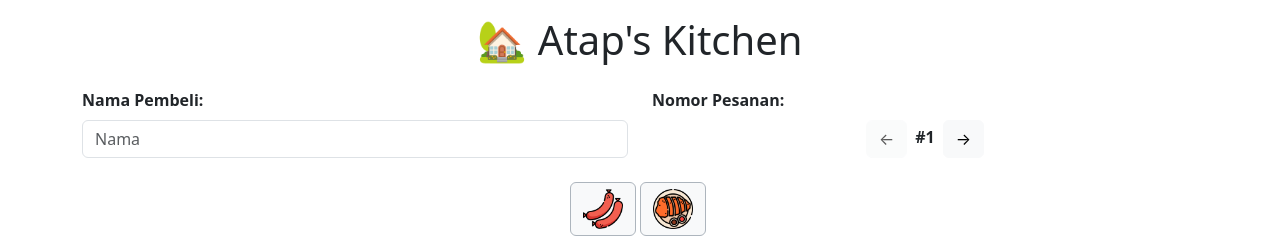
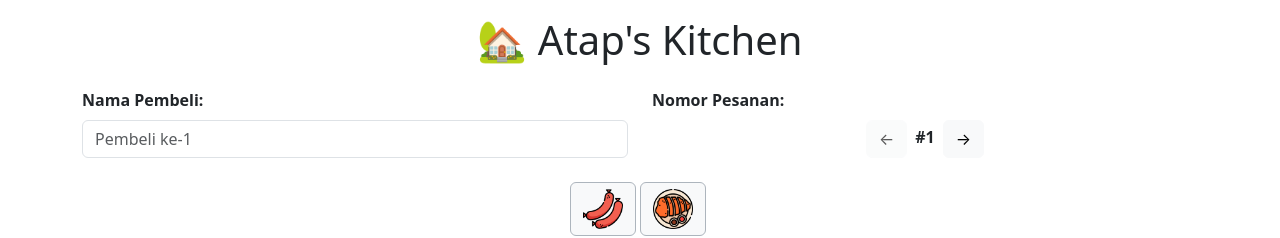
Before and after one commit to trubusoft/atapos, a Next.js app: page /atapos/ in a window 1280 px wide. Shown: the top 238 px of the page. Built offline with nearby package versions, Linux system fonts and the light colour scheme.

Commit message:
add Name placeholder according to orderNumber

```diff
--- a/app/page.js
+++ b/app/page.js
@@ -542,7 +542,7 @@ export default function Pos() {
                                 className="form-control"
                                 onInput={handleNameChange}
                                 value={name}
-                                placeholder="Nama"
+                                placeholder={`Pembeli ke-${orderNumber}`}
                             />
                         </form>
                     </div>
```
